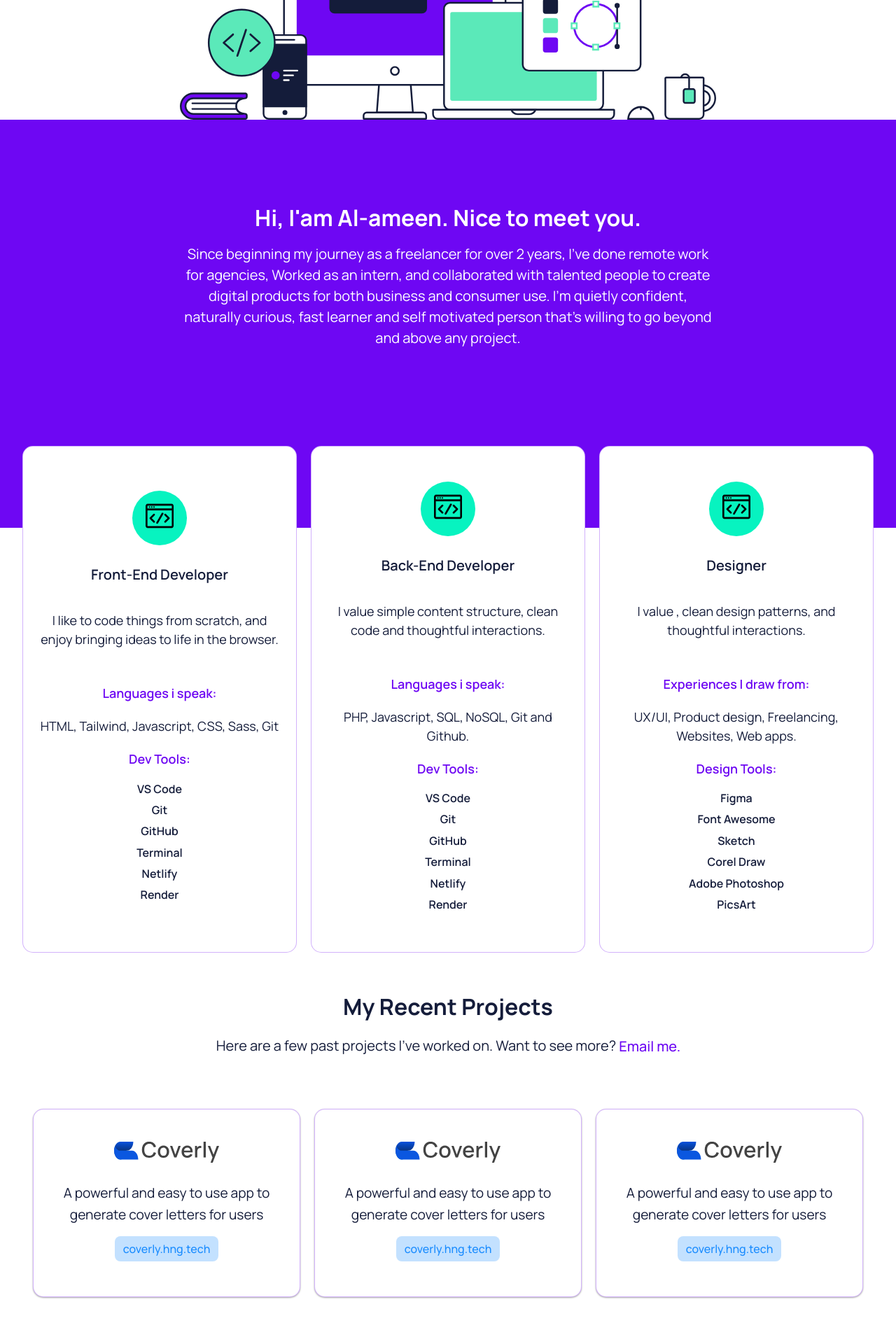
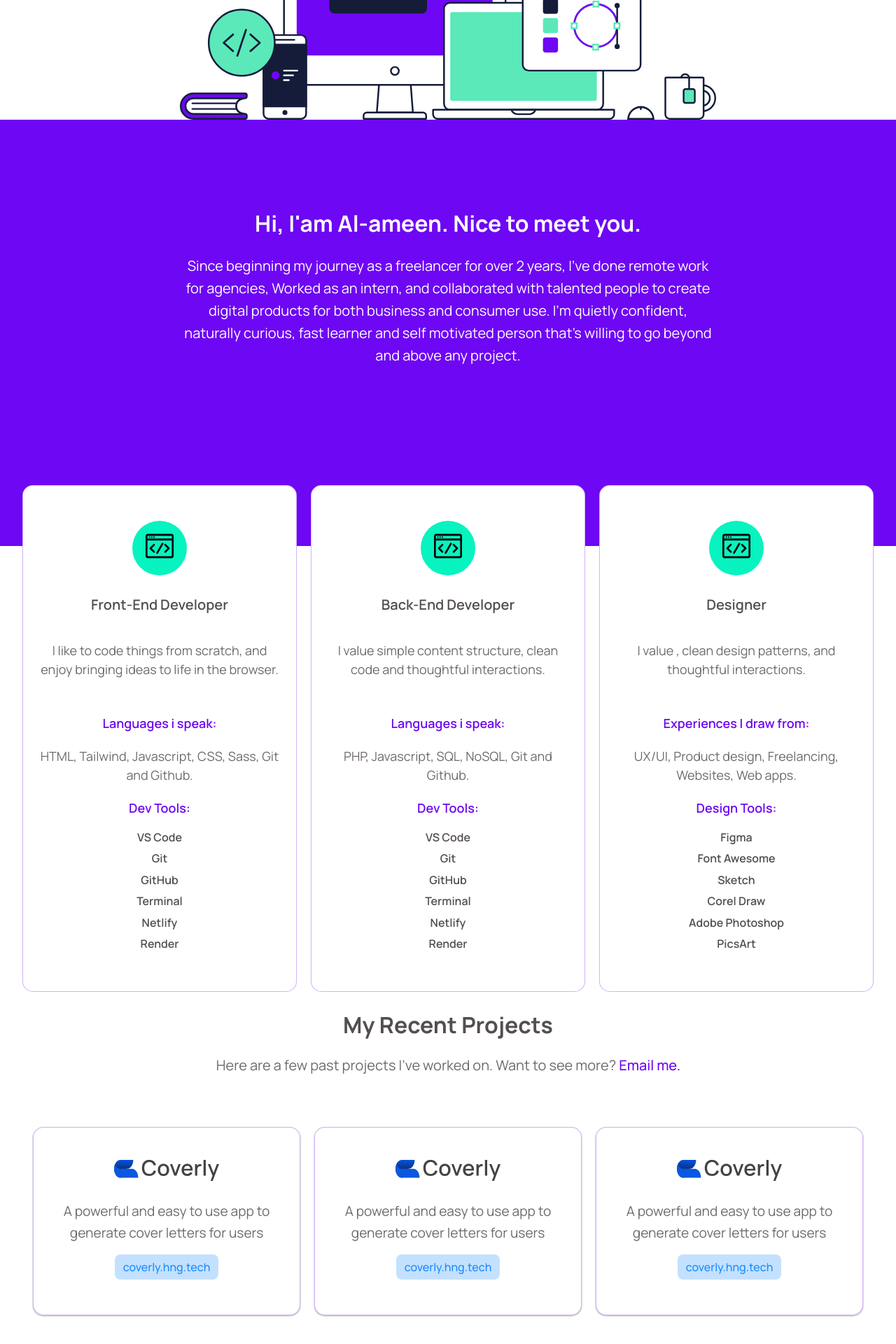
Before and after one commit to alamadrid01/inventory, a React (Vite) app: page / in a window 1280 px wide. Shown: the part 826-2746 px from the top of the page at 70% size. Built offline with nearby package versions, Linux system fonts and the light colour scheme.

Commit message:
Style: Modified the style of the components

```diff
--- a/src/components/HeroSection.jsx
+++ b/src/components/HeroSection.jsx
@@ -37,7 +37,7 @@ function HeroSection() {
               and enjoy bringing ideas to life in the browser.
             </p>
             <p className="language">Languages i speak:</p>
-            <p className="languages">HTML, Tailwind, Javascript, CSS, Sass, Git</p>
+            <p className="languages">HTML, Tailwind, Javascript, CSS, Sass, Git and Github.</p>
             <p className="tools">Dev Tools:</p>
             <ul>
               <li>VS Code</li>
--- a/src/components/styles/Collaboration.scss
+++ b/src/components/styles/Collaboration.scss
@@ -11,7 +11,7 @@
         font-size: 2rem;
         margin-bottom: 2rem;
         line-height: 1.25;
-        color: #141c3a;
+        color: rgb(84, 78, 78);
     }
     .logo{
         margin-top: 2rem;
@@ -24,11 +24,11 @@
         p{
             font-size: 1.5rem;
             font-weight: 600;
-            color: rgba(26, 14, 80, 0.966);
+            color: rgb(84, 78, 78);
         }
     }
     h3{
-        color: #141c3a;
+        color: rgb(84, 78, 78);
         margin-top: 4rem;
         font-size: 1.5rem;
     }
@@ -36,10 +36,11 @@
         text-align: center;
         margin-top: 1rem;
         font-size: 1.25rem;
-        color: #141c3a;
+        color: rgba(84, 78, 78, 0.841);
     }
     button{
         margin-top: 2rem;
+        background: #fff;
         border-radius: 20px;
         color: #6E07F3;
         border: 2px solid #6E07F3;
--- a/src/components/styles/Contact.scss
+++ b/src/components/styles/Contact.scss
@@ -16,6 +16,7 @@
     }
 
     h1{
+        color: rgb(84, 78, 78);
         width: 53%;
         text-align: left;
         line-height: 1.35;
@@ -65,6 +66,7 @@
                     }
                 }
                 input{
+                    background: white;
                     font-size: 1.25rem;
                     padding: 10px 8px;
                     color: rgb(70, 66, 66);
@@ -95,6 +97,7 @@
             }
 
             textarea{
+                background: white;
                 font-size: 1.25rem;
                 padding: 10px 8px;
                 color: rgb(70, 66, 66);
@@ -111,6 +114,7 @@
 
         }
         button{
+            background: white;
             border-radius: 30px;
             margin-top: 2rem;
             margin-bottom: 2rem;
--- a/src/components/styles/HeroSection.scss
+++ b/src/components/styles/HeroSection.scss
@@ -14,7 +14,7 @@
     justify-content: center;
     align-items: center;
     flex-direction: column;
-    color: #141c3a;
+    color: rgb(84, 78, 78);
     text-align: center;
     font-size: 1.5rem;
     h1 {
@@ -23,7 +23,6 @@
     }
     p {
       font-size: clamp(1rem, 3vw, 1.5rem);
-      color: rgba(10, 10, 10, 0.9);
       font-weight: 400;
     }
     .picture {
@@ -68,10 +67,11 @@
     h2 {
       font-size: clamp(2rem, 4vw, 1rem);
       margin-bottom: 1.6rem;
+      line-height: 1.25;
     }
     p {
       text-align: center;
-      line-height: 1.5;
+      line-height: 1.6;
       font-size: clamp(1rem, 3vw, 1.25rem);
       font-weight: 4000;
     }
@@ -109,6 +109,7 @@
           padding: 1rem 1.2rem;
           background: #07f3c0;
           border-radius: 50%;
+          color: rgb(84, 78, 78);
           img {
             object-fit: cover;
             width: 40px;
@@ -116,7 +117,7 @@
           }
         }
         h3 {
-          color: rgb(20, 28, 58);
+          color: rgb(84, 78, 78);
           font-weight: 600;
           font-size: 20px;
         }
@@ -124,6 +125,7 @@
           line-height: 1.5;
           font-size: 18px;
           font-weight: 400;
+          color: rgba(84, 78, 78, 0.841);
         }
         .title{
           margin: 40px 0;
@@ -135,7 +137,7 @@
         }
         .languages{
           margin: 10px 0;
-          color: rgb(20, 28, 58);
+          color: rgba(84, 78, 78, 0.841);
 
         }
         ul{
@@ -144,7 +146,7 @@
 
           li{
             margin: .4rem;
-            color: rgb(20, 28, 58);
+            color: rgb(84, 78, 78);
             font-weight: 550;
           }
         }
--- a/src/components/styles/Startup.scss
+++ b/src/components/styles/Startup.scss
@@ -11,12 +11,13 @@
     text-align: center;
 
     h2 {
+      margin-top: 1rem;
       font-size: clamp(2rem, 4vw, 1rem);
-      margin-bottom: 1.6rem;
+      margin-bottom: 1.8rem;
     }
     p {
       text-align: center;
-      line-height: 1.5;
+      line-height: 1.6;
       font-size: clamp(1rem, 3vw, 1.25rem);
       font-weight: 4000;
     }
@@ -44,7 +45,7 @@
             align-items: center;
             justify-content: center;
             flex-direction: column;
-            color: #141c3a;
+            color: rgba(84, 78, 78, 0.841);
             box-shadow: 0 1px 3px rgba(0, 0, 0, 0.12), 0 1px 2px rgba(0, 0, 0, 0.24);
             transition: all 0.3s cubic-bezier(0.25, 0.8, 0.25, 1);
             &:hover {
@@ -76,7 +77,7 @@
             h3{
                 font-size: 1.5rem;
                 margin-bottom: 20px;
-                color: #313a58;
+                color: rgb(84, 78, 78);
             }
         }
             p{
@@ -90,7 +91,6 @@
                 margin-top: 15px;
                 padding: 6px 12px;
                 border-radius: 8px;
-                color: rgb(61, 80, 99);
                 background:  rgba(26, 141, 255, 0.26);;
             }
         }
--- a/src/components/styles/Testimonies.scss
+++ b/src/components/styles/Testimonies.scss
@@ -10,7 +10,7 @@
     padding:0 50px ;
     height: 8rem;
     background-color: #141c3a;
-    color: white;
+    color: rgb(84, 78, 78);
     display: flex;
     border-radius: 10px;
     justify-content: space-around;
@@ -53,14 +53,19 @@
   padding-top: 4rem;
   border-radius: 5px;
   text-align: center;
+  display: flex;
+  align-items: center;
+  flex-direction: column;
+  justify-content: center;
+
 
   h2 {
     font-size: 2rem;
     margin-bottom: 2rem;
-    color: #141c3a;
+    color: rgb(84, 78, 78);
   }
   p{
-    color: #141c3a;
+    color: rgba(80, 76, 76, 0.733);
     font-size: 1.25rem;
     margin-bottom: 4rem;
   }
@@ -75,7 +80,7 @@
     flex-direction: column;
     align-items: center;
     gap: 20px;
-    color: #141c3a;
+    color: rgb(84, 78, 78);
 
     img{
         width: 100px;
@@ -83,6 +88,7 @@
         border-radius: 50%;
     }
     p {
+      color: rgba(80, 76, 76, 0.733);
       text-align: center;
       font-size: 1.4rem;
       line-height: 1.5;
@@ -99,7 +105,10 @@
 }
 @media (max-width: 636px){
   .testimony{
-
+   p{
+    text-align: center;
+    width: 90%;
+   }
     .mySwiper{
       max-width: 100%;
     }
--- a/src/components/styles/Work.scss
+++ b/src/components/styles/Work.scss
@@ -7,14 +7,15 @@
     position: relative;
 
     h2{
-        color: #141c3a;
+        color: rgb(84, 78, 78);
         font-size: 2rem;
         margin-bottom: 2rem;
     }
     p{
         font-size: 1.25rem;
-        color: #141c3a;
+        color: rgba(84, 78, 78, 0.841);
         display: flex;
+        line-height: 1.35;
     }
     button{
         outline: none;
@@ -24,6 +25,11 @@
         color: #6d07f3;
         background: none;
         margin-left: 4px;
+
+        &:focus{
+            outline: none;
+            background: none;
+        }
     }
 
     .card-holder{
@@ -48,7 +54,7 @@
             align-items: center;
             justify-content: center;
             flex-direction: column;
-            color: #141c3a;
+            color: rgba(84, 78, 78, 0.841);
             box-shadow: 0 1px 3px rgba(0, 0, 0, 0.12), 0 1px 2px rgba(0, 0, 0, 0.24);
             transition: all 0.3s cubic-bezier(0.25, 0.8, 0.25, 1);
 
```
